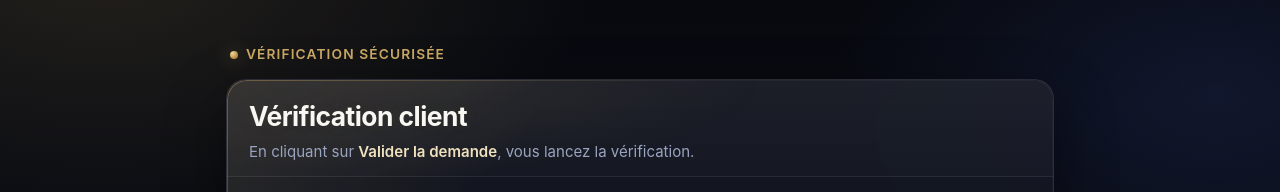
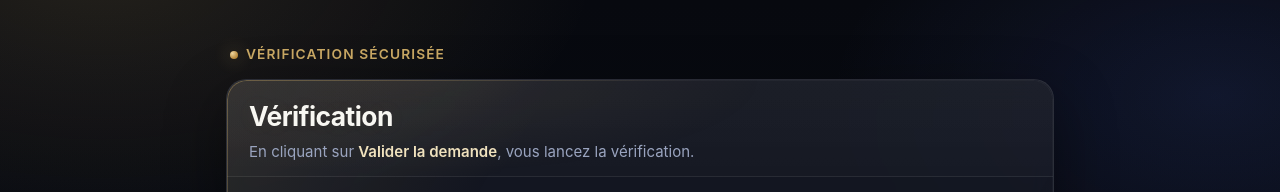
Before and after one commit to cartel916/verification-client-netlify, a website: page verification-client-netlify/index.html in a window 1280 px wide. Shown: the top 192 px of the page. Drawn offline with Linux system fonts and the light colour scheme; no server answers.

Commit message:
Update index.html

```diff
--- a/verification-client-netlify/index.html
+++ b/verification-client-netlify/index.html
@@ -315,7 +315,7 @@
 
     <div class="card">
       <div class="card-header">
-        <h1>Vérification client</h1>
+        <h1>Vérification</h1>
         <p class="subtitle">
           En cliquant sur <strong>Valider la demande</strong>, vous lancez la vérification.
         </p>
```
